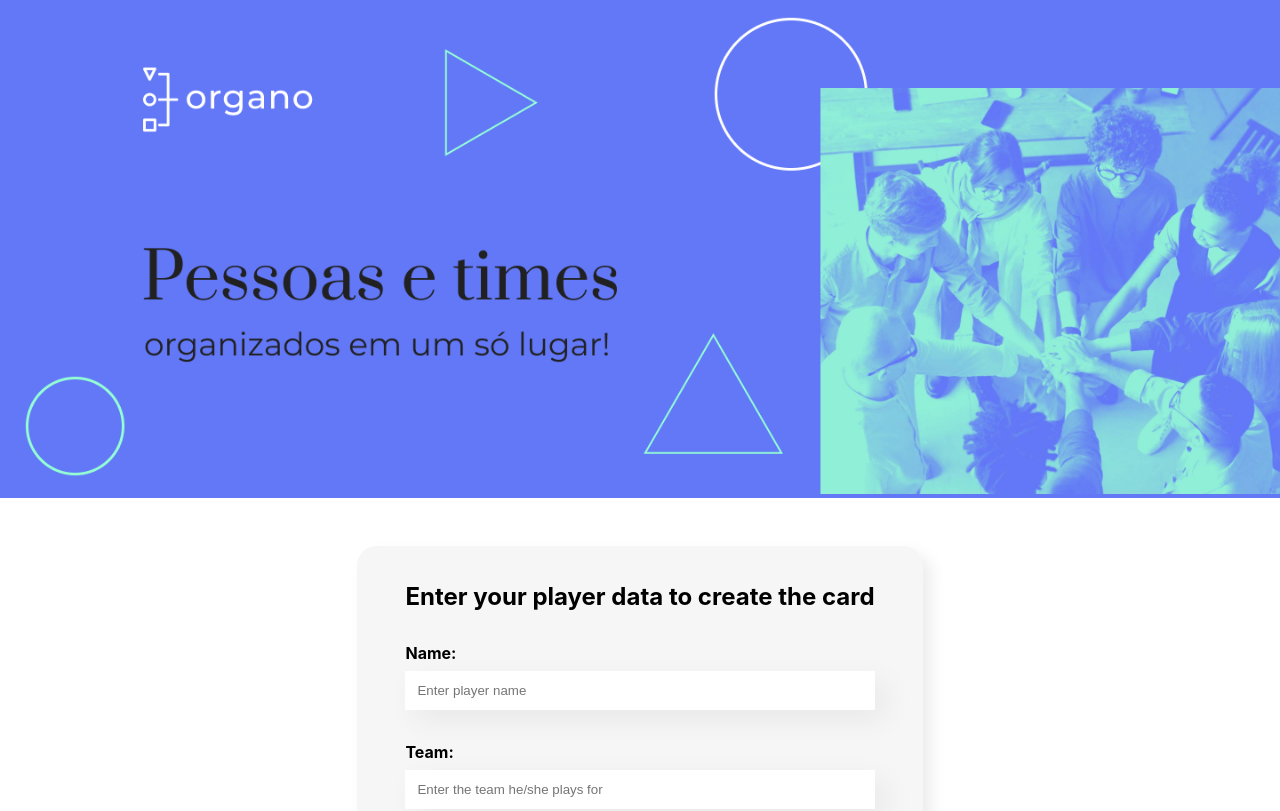
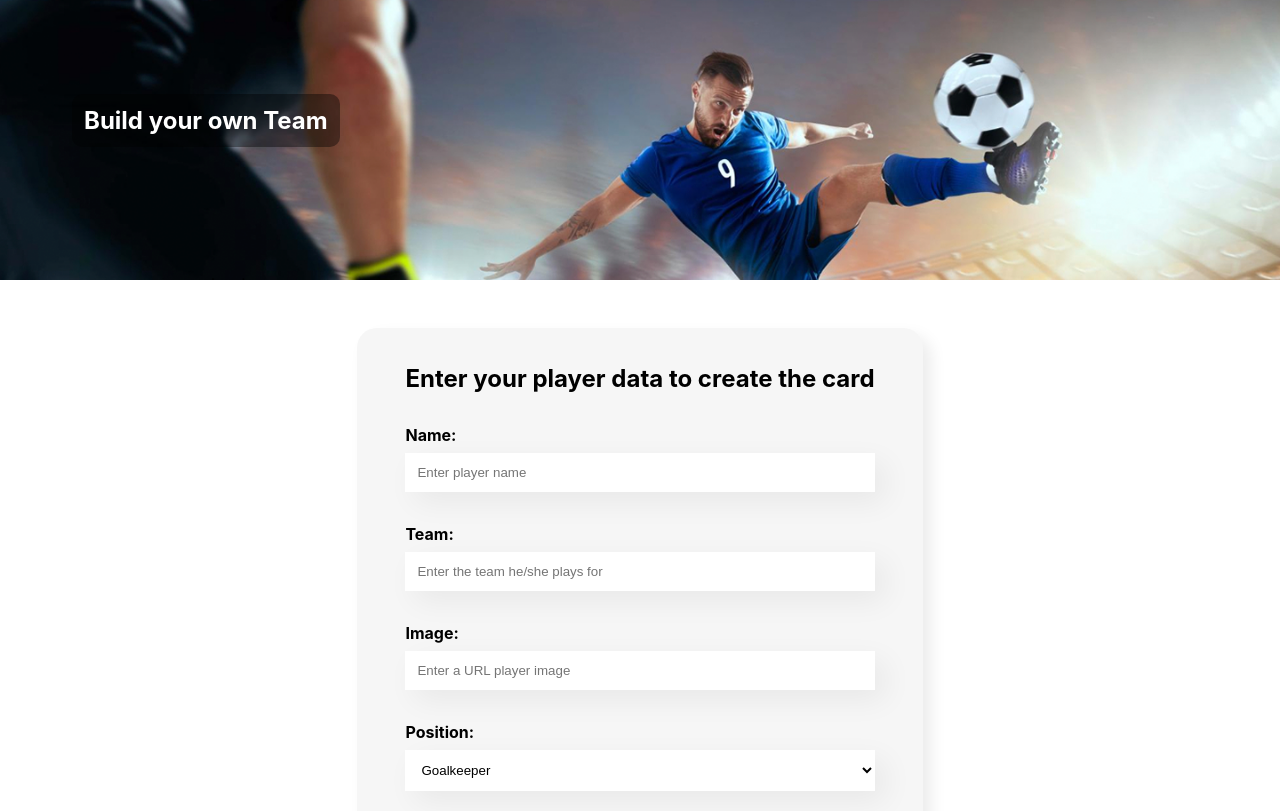
Before and after one commit to devcarolinealmeida/my-team-react, a React (Create React App) app: page / in a window 1280 px wide. Shown: the top 811 px of the page. Built offline with nearby package versions, Linux system fonts and the light colour scheme.

Commit message:
add new banner

```diff
--- a/src/components/Banner/Banner.css
+++ b/src/components/Banner/Banner.css
@@ -1,8 +1,23 @@
 .banner {
-    background-color: #6278f7;
     text-align: center;
+    background-image: url(/public/images/banner_soccer.png);
+    background-size: cover;
+    background-repeat:no-repeat;
+    height: 40vh;
+    margin-top: -40px;
+    display: flex;
+    justify-content:left;
+    align-items: center;
 }
 
-.banner img {
+.banner h2 {
+    color: #fff;
+    background-color: rgba(0,0,0,0.4);
+    padding: .5em;
+    border-radius: 10px;
+    margin-left: 3em;
+
+}
+/* .banner img {
     max-width: 100%;
-}
+} */
--- a/src/components/Banner/Banner.jsx
+++ b/src/components/Banner/Banner.jsx
@@ -5,7 +5,7 @@ import './Banner.css'
 const Banner = () => {
     return (
         <header className='banner'>
-            <img src="/images/banner.png" alt="Banner"/>
+            <h2>Build your own Team</h2>
         </header>
      );
 }
```
Also changed, not shown: public/images/banner_soccer.png (added).
